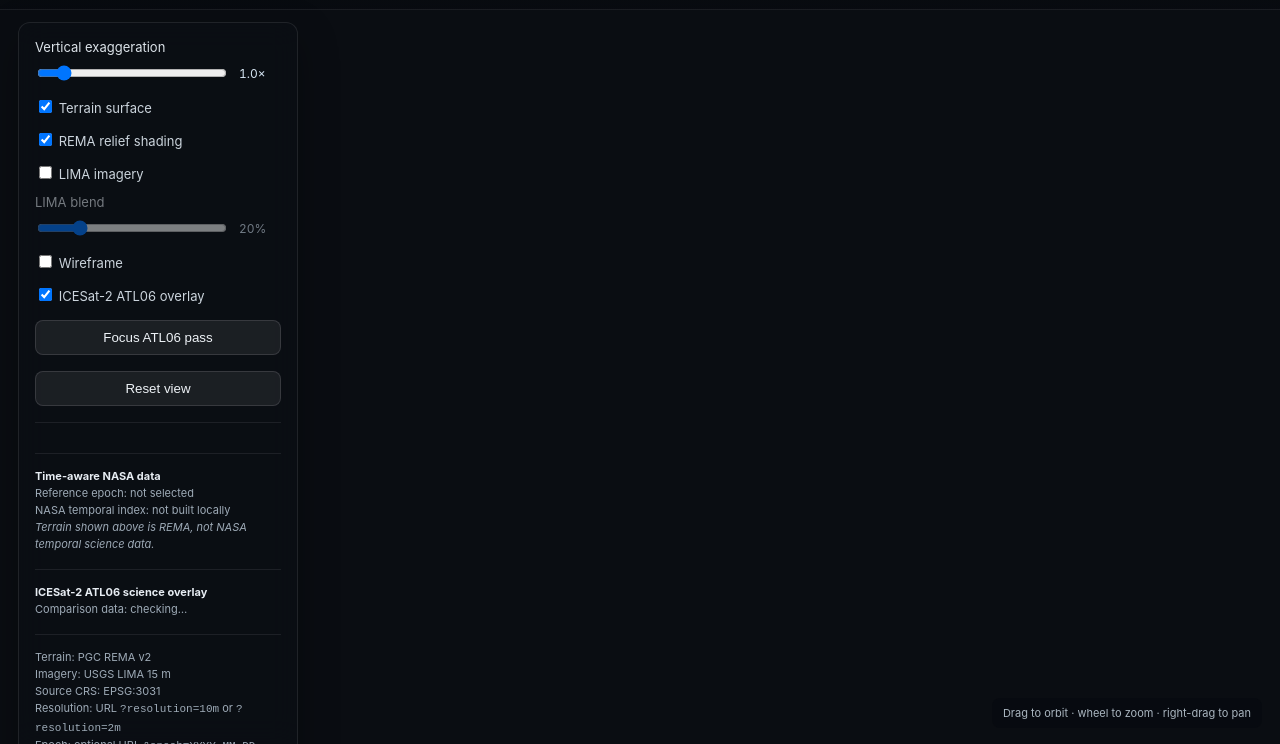
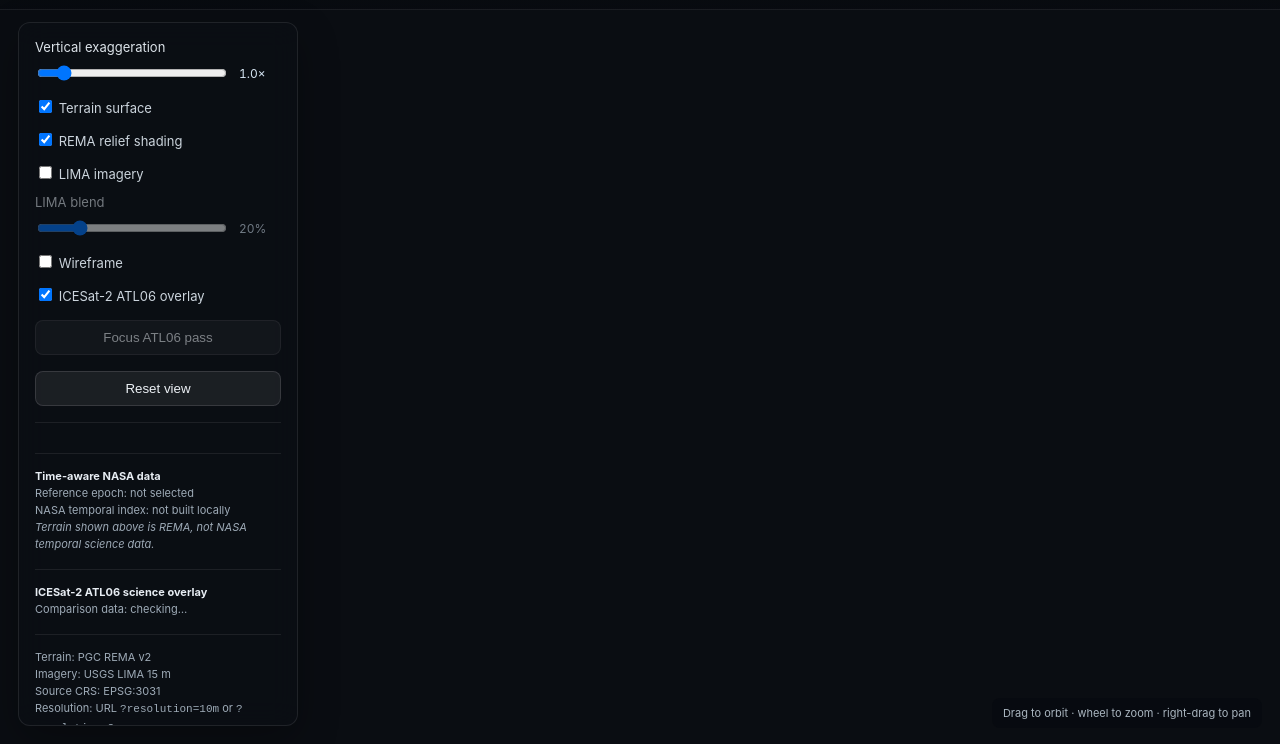
Before and after one commit to thehaab/open-antarctica, a plain HTML site: page app/index.html in a window 1280 px wide. Shown: the part 56-800 px from the top of the page. Drawn offline with nearby package versions, Linux system fonts and the light colour scheme; no server answers.

Commit message:
Make science control panel scrollable

```diff
--- a/app/style.css
+++ b/app/style.css
@@ -58,6 +58,9 @@ html, body {
   top: 78px;
   left: 18px;
   width: 280px;
+  max-height: calc(100vh - 96px);
+  overflow-y: auto;
+  overscroll-behavior: contain;
   padding: 16px;
   border: 1px solid rgba(255,255,255,0.09);
   border-radius: 12px;
@@ -118,6 +121,11 @@ button:hover {
   background: rgba(255,255,255,0.11);
 }
 
+button:disabled {
+  opacity: 0.5;
+  cursor: default;
+}
+
 .meta,
 .provenance {
   margin-top: 16px;
@@ -148,6 +156,7 @@ button:hover {
     left: 12px;
     top: auto;
     bottom: 12px;
+    max-height: 55vh;
   }
   .hint { display: none; }
 }
```
